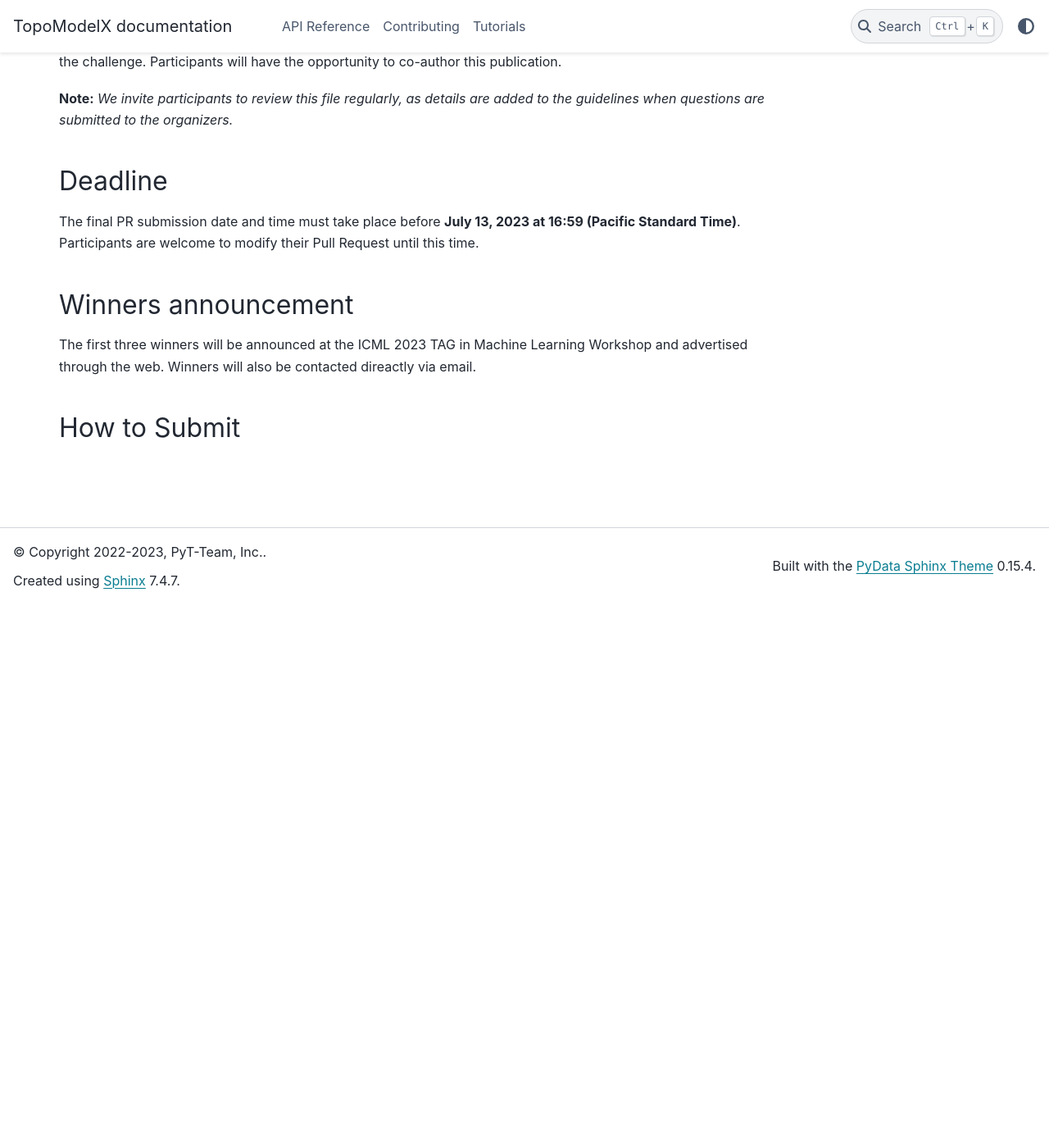
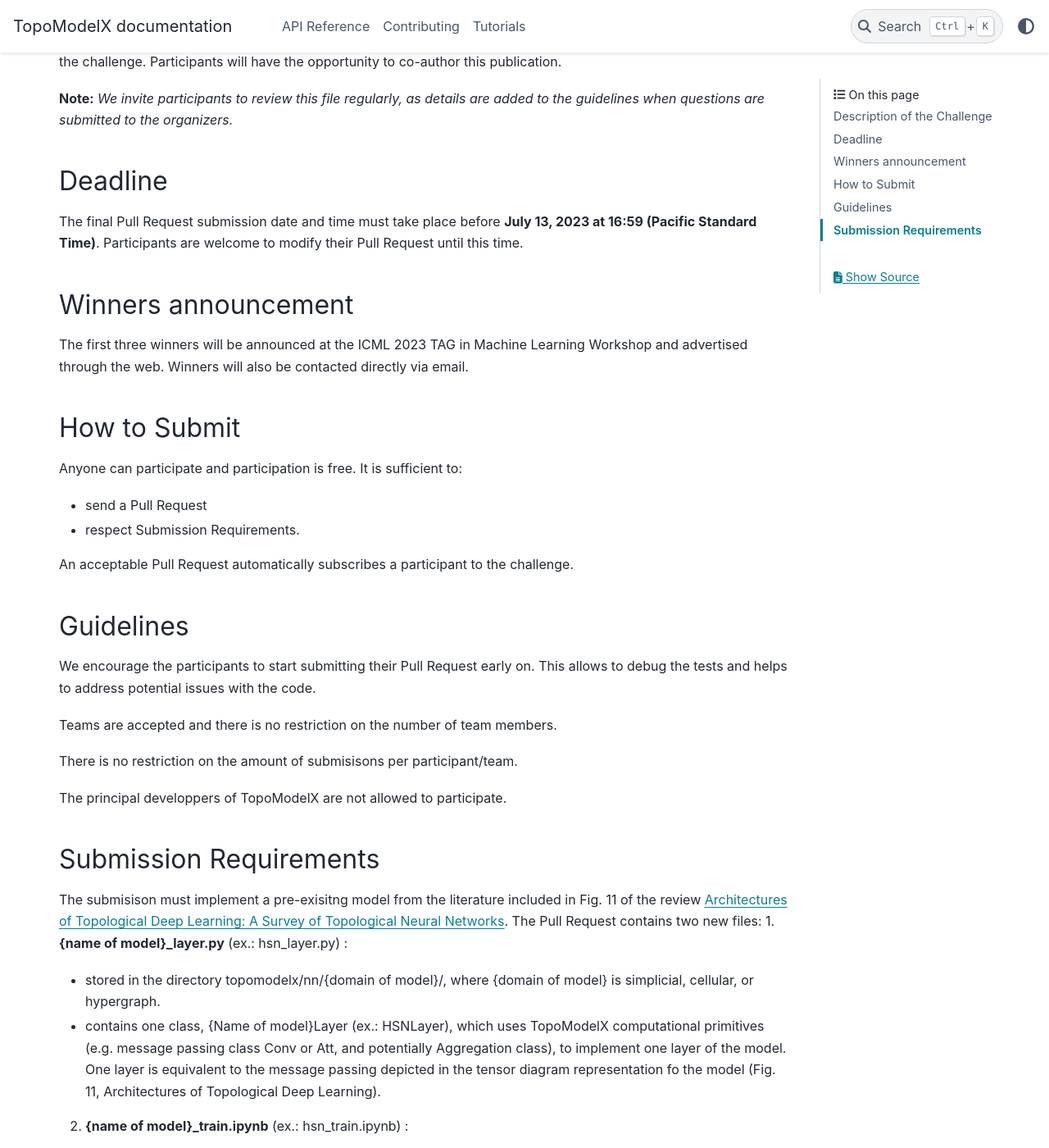
Before and after one commit to pyt-team/TopoModelX, a Sphinx documentation site: the page built from docs/challenge/index.rst, in a window 1280 px wide and 1400 px high, scrolled down 663 px. Shown: the whole window at 82% size. Built offline with Sphinx 7.4.7 and the PyData theme 0.15.4, drawn with Linux system fonts in a browser that asks for light colours; some of the changed text lies outside the part shown.

Commit message:
Update index.rst

```diff
--- a/docs/challenge/index.rst
+++ b/docs/challenge/index.rst
@@ -2,15 +2,15 @@ ICML 2023 Topological Deep Learning Challenge
 =====================
 Welcome to the ICML 2023 Topological Deep Learning Challenge, hosted by the second annual `Topology and Geometry (TAG) in Machine Learning Workshop <https://www.tagds.com/events/conference-workshops/tag-ml23>`_ at ICML.
 
-Lead organizers: Mathilde Papillon and Nina Miolan (UC Santa Barbara).
+Lead organizers: Mathilde Papillon and Nina Miolane (UC Santa Barbara).
 
 
 Description of the Challenge
 -------------
 
-The purpose of this challenge is to fostor reproducible reasearch in YOpological Deep Learning, by crowsourcing the open-source implementation of neural networks on topological domains. Participants are asked to contribute code for a previously existing Topological Neural Network (TNN), and test it on a toy dataset.
+The purpose of this challenge is to foster reproducible reasearch in Topological Deep Learning, by crowdsourcing the open-source implementation of neural networks on topological domains. Participants are asked to contribute code for a previously existing Topological Neural Network (TNN), and test it on a toy dataset.
 
-Implementations and are built using TopoModelX, a Python package for deep learning on topological domains. Each submission takes the form of a Python script defining a layer of a given TNN, and a Jupyter Notebook implementing and testing a TNN built with this layer. The TNN layer leverages the coding infrastructure and building blocks from the package `TopoModelX <https://github.com/pyt-team/TopoModelX/tree/main/topomodelx>`_. Participants submit their Python script and Jupyter Notebook via `Pull Requests (PR) <https://github.com/pyt-team/TopoModelX/pulls>`_ to this GitHub repository, see Guidelines below.
+Implementations and are built using TopoModelX, a Python package for deep learning on topological domains. Each submission takes the form of a Python script defining a layer of a given TNN, and a Jupyter Notebook implementing and testing a TNN built with this layer. The TNN layer leverages the coding infrastructure and building blocks from the package `TopoModelX <https://github.com/pyt-team/TopoModelX/tree/main/topomodelx>`_. Participants submit their Python script and Jupyter Notebook via `Pull Requests <https://github.com/pyt-team/TopoModelX/pulls>`_ to this GitHub repository, see Guidelines below.
 
 Every submission respecting the submission requirements will be included in a white paper summarizing findings of the challenge. Participants will have the opportunity to co-author this publication.
 
@@ -18,12 +18,45 @@ Every submission respecting the submission requirements will be included in a wh
 
 Deadline
 -------------
-The final PR submission date and time must take place before **July 13, 2023 at 16:59 (Pacific Standard Time)**.
+The final Pull Request submission date and time must take place before **July 13, 2023 at 16:59 (Pacific Standard Time)**.
 Participants are welcome to modify their Pull Request until this time.
 
 Winners announcement
 -------------
-The first three winners will be announced at the ICML 2023 TAG in Machine Learning Workshop and advertised through the web. Winners will also be contacted direactly via email.
+The first three winners will be announced at the ICML 2023 TAG in Machine Learning Workshop and advertised through the web. Winners will also be contacted directly via email.
 
 How to Submit
 -------------
+Anyone can participate and participation is free. It is sufficient to:
+
+- send a Pull Request
+- respect Submission Requirements.
+
+An acceptable Pull Request automatically subscribes a participant to the challenge.
+
+Guidelines
+-------------
+We encourage the participants to start submitting their Pull Request early on. This allows to debug the tests and helps to address potential issues with the code.
+
+Teams are accepted and there is no restriction on the number of team members.
+
+There is no restriction on the amount of submisisons per participant/team.
+
+The principal developpers of TopoModelX are not allowed to participate.
+
+Submission Requirements
+-------------
+The submisison must implement a pre-exisitng model from the literature included in Fig. 11 of the review `Architectures of Topological Deep Learning: A Survey of Topological Neural Networks <https://arxiv.org/pdf/2304.10031.pdf>`_.
+The Pull Request contains two new files:
+1. **{name of model}_layer.py** (ex.: hsn_layer.py) :
+
+- stored in the directory topomodelx/nn/{domain of model}/, where {domain of model} is simplicial, cellular, or hypergraph.
+- contains one class, {Name of model}Layer (ex.: HSNLayer), which uses TopoModelX computational primitives (e.g. message passing class Conv or Att, and potentially Aggregation class), to implement one layer of the model. One layer is equivalent to the message passing depicted in the tensor diagram representation fo the model (Fig. 11, Architectures of Topological Deep Learning).
+
+2. **{name of model}_train.ipynb** (ex.: hsn_train.ipynb) :
+
+- stored in the directory tutorials/
+- contains the following steps:
+a.
+b.
+2.
```
